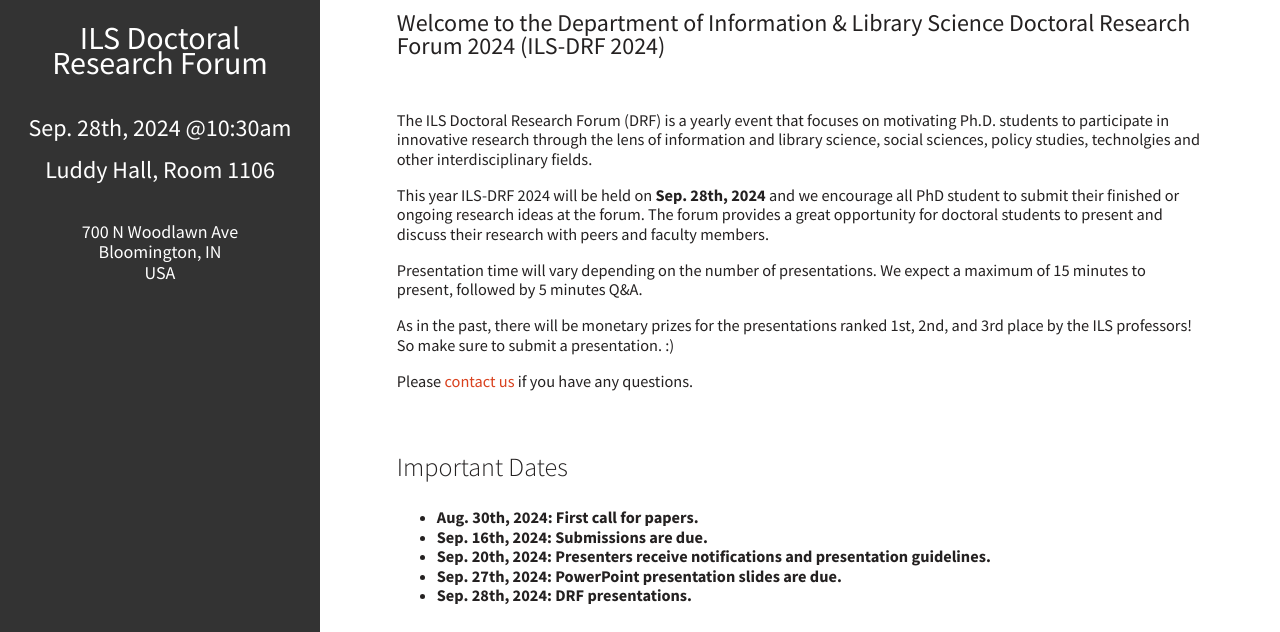
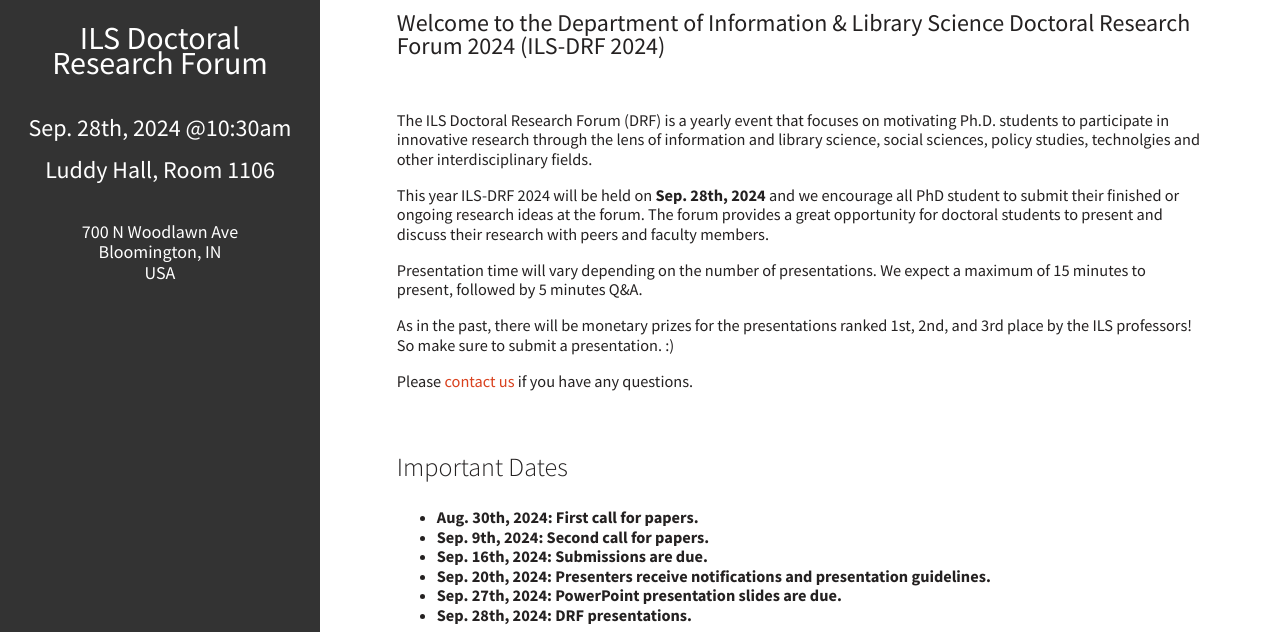
Before and after one commit to zhizhuan/2025, a plain HTML site: page index.html in a window 1280 px wide. Shown: the part 168-800 px from the top of the page. Drawn offline with nearby package versions, Linux system fonts and the light colour scheme; files that its build step writes are made by us from their sources.

Commit message:
Update index.html

```diff
--- a/index.html
+++ b/index.html
@@ -103,6 +103,7 @@ present a poster when submitting your abstract. -->
 <ul>
 <!-- Will add as we actually get it-->
   <li><b>Aug. 30th, 2024: First call for papers.</b></li>
+  <li><b>Sep. 9th, 2024: Second call for papers.</b></li>
   <li><b>Sep. 16th, 2024: Submissions are due.</b></li>
   <li> <b>Sep. 20th, 2024: Presenters receive notifications and presentation guidelines.</b> </li>
   <li><b>Sep. 27th, 2024: PowerPoint presentation slides are due.</b> </li>
```
